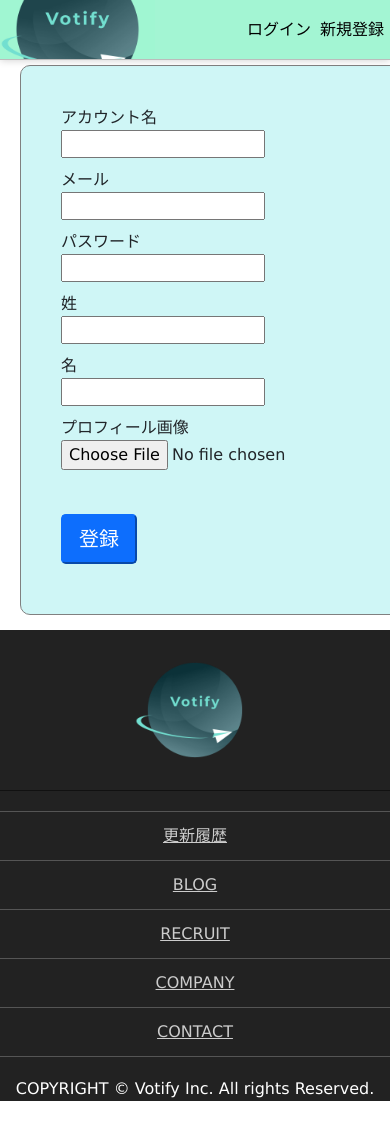
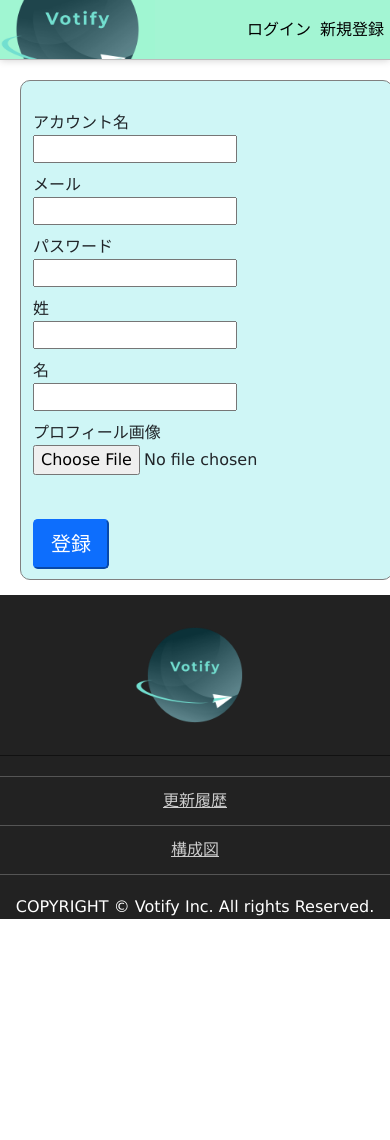
Before and after one commit to OH2015/votify, a Django app: page /register in a window 390 px wide. Shown: the top 1140 px of the page. Run offline with Django 4.2, Linux system fonts and the light colour scheme.

Commit message:
sp layout

```diff
--- a/django/apps/polls/urls.py
+++ b/django/apps/polls/urls.py
@@ -16,6 +16,8 @@ urlpatterns = [
     path('revote/<int:pk>/', views.RevoteView.as_view(), name='revote'),
     # 更新履歴
     path('update_history/', views.UpdateHistory, name='update_history'),
+    # 構成図
+    path('diagram/', views.Diagram, name='diagram'),
     # 質問作成
     path('create_question/', views.CreateQuestion.as_view() , name='create_question'),
     # コメント投稿
--- a/django/apps/polls/views.py
+++ b/django/apps/polls/views.py
@@ -109,6 +109,9 @@ class PostComment(TemplateView):
 def UpdateHistory(request):
     return render(request,"polls/update_history.html",{"contents":UpdateContent.objects.all})
 
+# 構成図
+def Diagram(request):
+    return render(request,"polls/diagram.html")
 
 # 投稿
 @method_decorator(login_required, name='dispatch')
--- a/django/static/polls/css/common/style.css
+++ b/django/static/polls/css/common/style.css
@@ -156,7 +156,7 @@ color: #ccc;
 	#main_content .content_center {
 		width:100%;
 		min-height: 500px;
-		padding: 15px 20px 15px 20px;
+		padding: 30px 20px 15px 20px;
 	}
 
 	#footer {
--- a/django/static/polls/css/register.css
+++ b/django/static/polls/css/register.css
@@ -1,10 +1,14 @@
 .container-fluid{
     max-width: 400px;
-    width:100%;
-    padding: 40px;
+    padding-top: 30px;
+    margin: auto;
+
     background-color: #CFF6F6;
     border: solid 1px gray;
     border-radius: 10px;
+}
+form{
+    width: 100%;
 }
 .row-input{
     margin-bottom: 10px;
--- a/django/templates/base.html
+++ b/django/templates/base.html
@@ -71,10 +71,10 @@
         </div>
         <ul class="nav">
         <li><a href="{% url 'polls:update_history' %}">更新履歴</a></li>
-        <li><a href="#">BLOG</a></li>
-        <li><a href="#">RECRUIT</a></li>
+        <li><a href="{% url 'polls:diagram' %}">構成図</a></li>
+        <!-- <li><a href="#">RECRUIT</a></li>
         <li><a href="#">COMPANY</a></li>
-        <li><a href="#">CONTACT</a></li>
+        <li><a href="#">CONTACT</a></li> -->
         </ul>
         <p class="copyright">
         COPYRIGHT © Votify Inc. All rights Reserved.
```
Also changed, not shown: django/templates/polls/diagram.html (added, +19 -0 lines), django/static/polls/images/votify.drawio.png (added).
